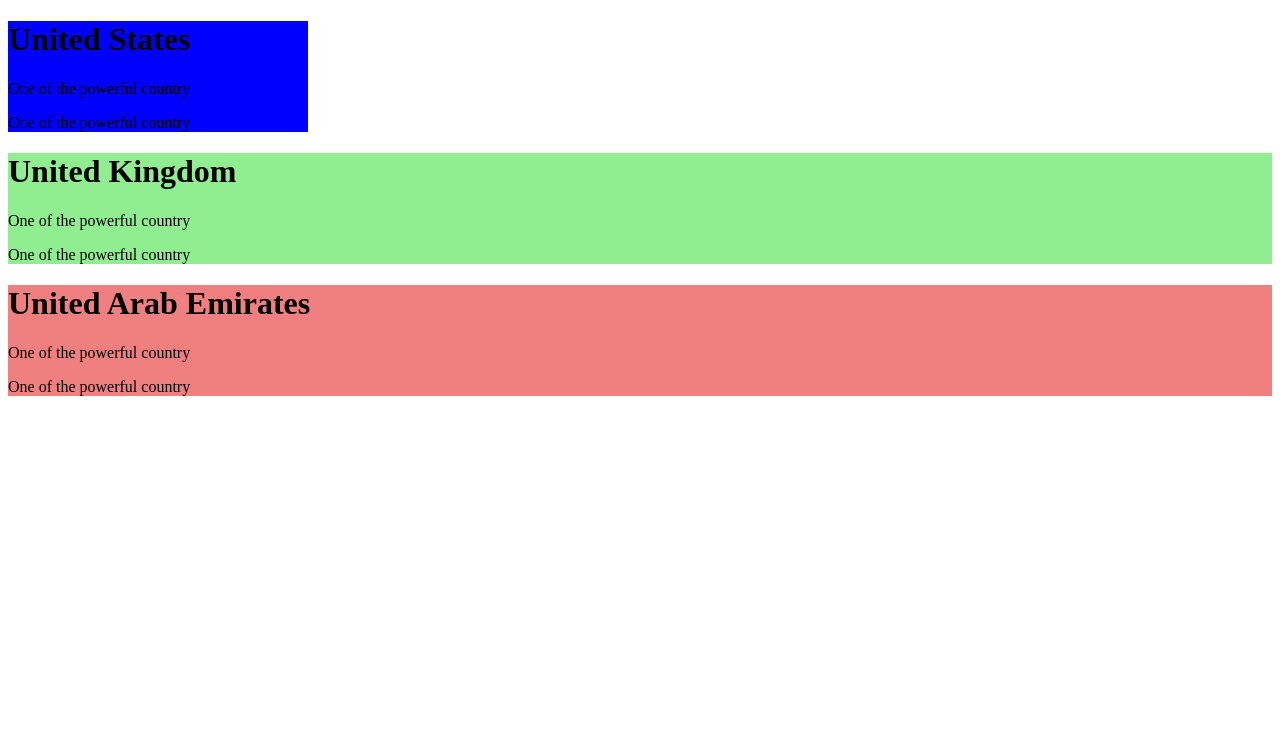
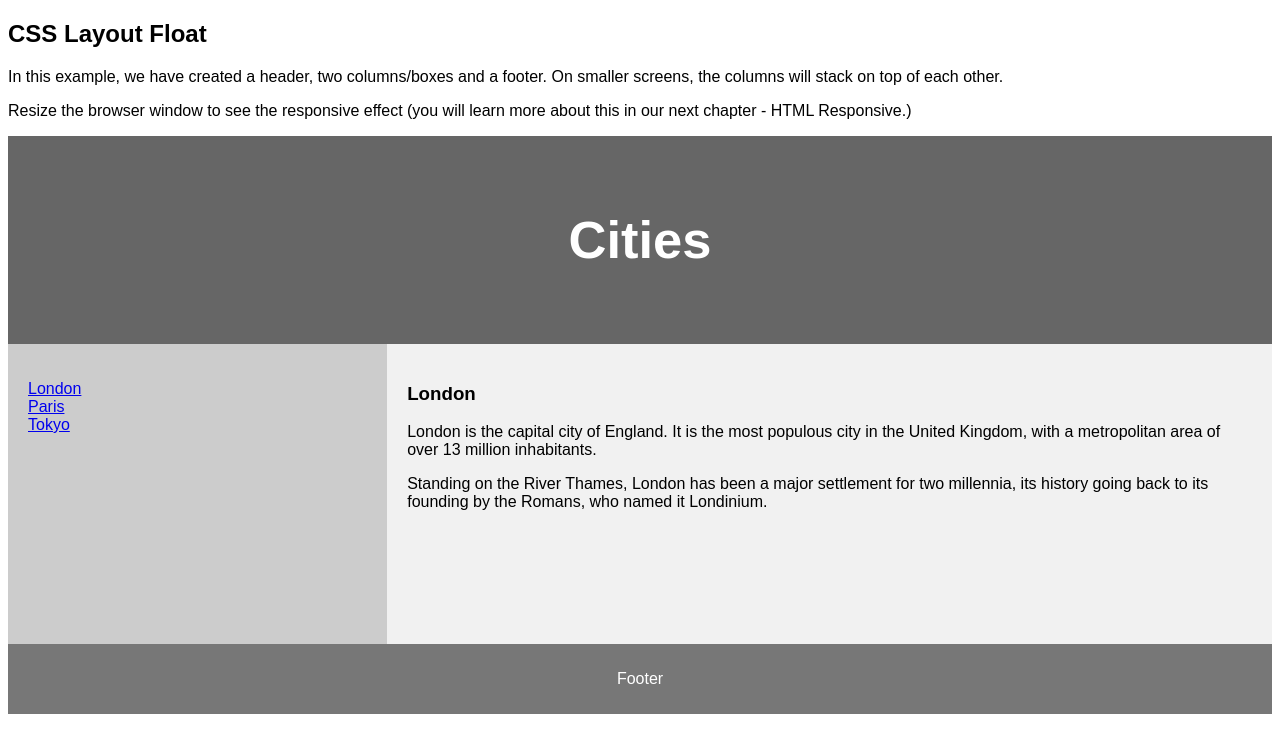
Before and after one commit to Prem192002/webtest, a plain HTML site: page index.html in a window 1280 px wide. Drawn offline with Linux system fonts and the light colour scheme.

Commit message:
second commit

```diff
--- a/index.html
+++ b/index.html
@@ -1,28 +1,40 @@
 <!DOCTYPE html>
 <html lang="en">
 <head>
-    <meta charset="UTF-8">
-    <meta name="viewport" content="width=device-width, initial-scale=1.0">
-    <link rel="stylesheet" href = "style.css">
-    <title>Document</title>
+  <title>CSS Template</title>
+  <meta charset="utf-8">
+  <meta name="viewport" content="width=device-width, initial-scale=1">
+  <link rel="stylesheet" type="text/css" href="style.css">
 </head>
 <body>
-    <div class="usa">
-        <h1> United States </h1>
-        <p> One of the powerful country </p>
-        <p> One of the powerful country </p>
-    </div>
 
-    <div class="uk">
-        <h1>United Kingdom</h1>
-        <p> One of the powerful country </p>
-        <p> One of the powerful country </p>
-    </div>
+<h2>CSS Layout Float</h2>
+<p>In this example, we have created a header, two columns/boxes and a footer. On smaller screens, the columns will stack on top of each other.</p>
+<p>Resize the browser window to see the responsive effect (you will learn more about this in our next chapter - HTML Responsive.)</p>
 
-    <div class="uae">
-        <h1>United Arab Emirates</h1>
-        <p> One of the powerful country </p>
-        <p> One of the powerful country </p>
-    </div>
+<header>
+  <h2>Cities</h2>
+</header>
+
+<section>
+  <nav>
+    <ul>
+      <li><a href="#">London</a></li>
+      <li><a href="#">Paris</a></li>
+      <li><a href="#">Tokyo</a></li>
+    </ul>
+  </nav>
+
+  <article>
+    <h1>London</h1>
+    <p>London is the capital city of England. It is the most populous city in the  United Kingdom, with a metropolitan area of over 13 million inhabitants.</p>
+    <p>Standing on the River Thames, London has been a major settlement for two millennia, its history going back to its founding by the Romans, who named it Londinium.</p>
+  </article>
+</section>
+
+<footer>
+  <p>Footer</p>
+</footer>
+
 </body>
 </html>
--- a/style.css
+++ b/style.css
@@ -1,12 +1,62 @@
-.usa {
-    width:300px;
-    background-color: blue;
-}
+* {
+    box-sizing: border-box;
+  }
 
-.uk {
-    background-color: lightgreen;
-}
+  body {
+    font-family: Arial, Helvetica, sans-serif;
+  }
 
-.uae {
-    background-color: lightcoral;
-}
+  /* Style the header */
+  header {
+    background-color: #666;
+    padding: 30px;
+    text-align: center;
+    font-size: 35px;
+    color: white;
+  }
+
+  /* Create two columns/boxes that floats next to each other */
+  nav {
+    float: left;
+    width: 30%;
+    height: 300px; /* only for demonstration, should be removed */
+    background: #ccc;
+    padding: 20px;
+  }
+
+  /* Style the list inside the menu */
+  nav ul {
+    list-style-type: none;
+    padding: 0;
+  }
+
+  article {
+    float: left;
+    padding: 20px;
+    width: 70%;
+    background-color: #f1f1f1;
+    height: 300px; /* only for demonstration, should be removed */
+  }
+
+  /* Clear floats after the columns */
+  section::after {
+    content: "";
+    display: table;
+    clear: both;
+  }
+
+  /* Style the footer */
+  footer {
+    background-color: #777;
+    padding: 10px;
+    text-align: center;
+    color: white;
+  }
+
+  /* Responsive layout - makes the two columns/boxes stack on top of each other instead of next to each other, on small screens */
+  @media (max-width: 600px) {
+    nav, article {
+      width: 100%;
+      height: auto;
+    }
+  }
```
